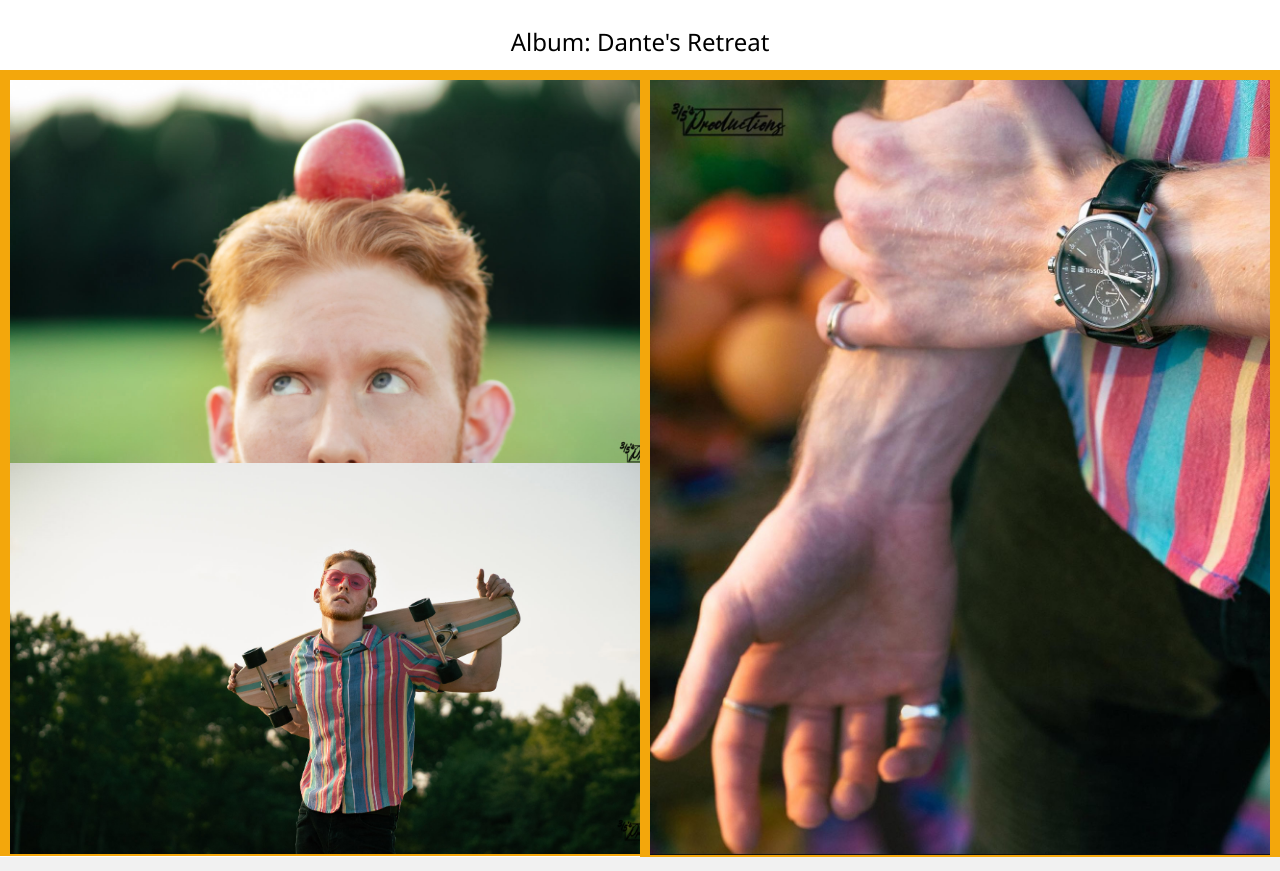
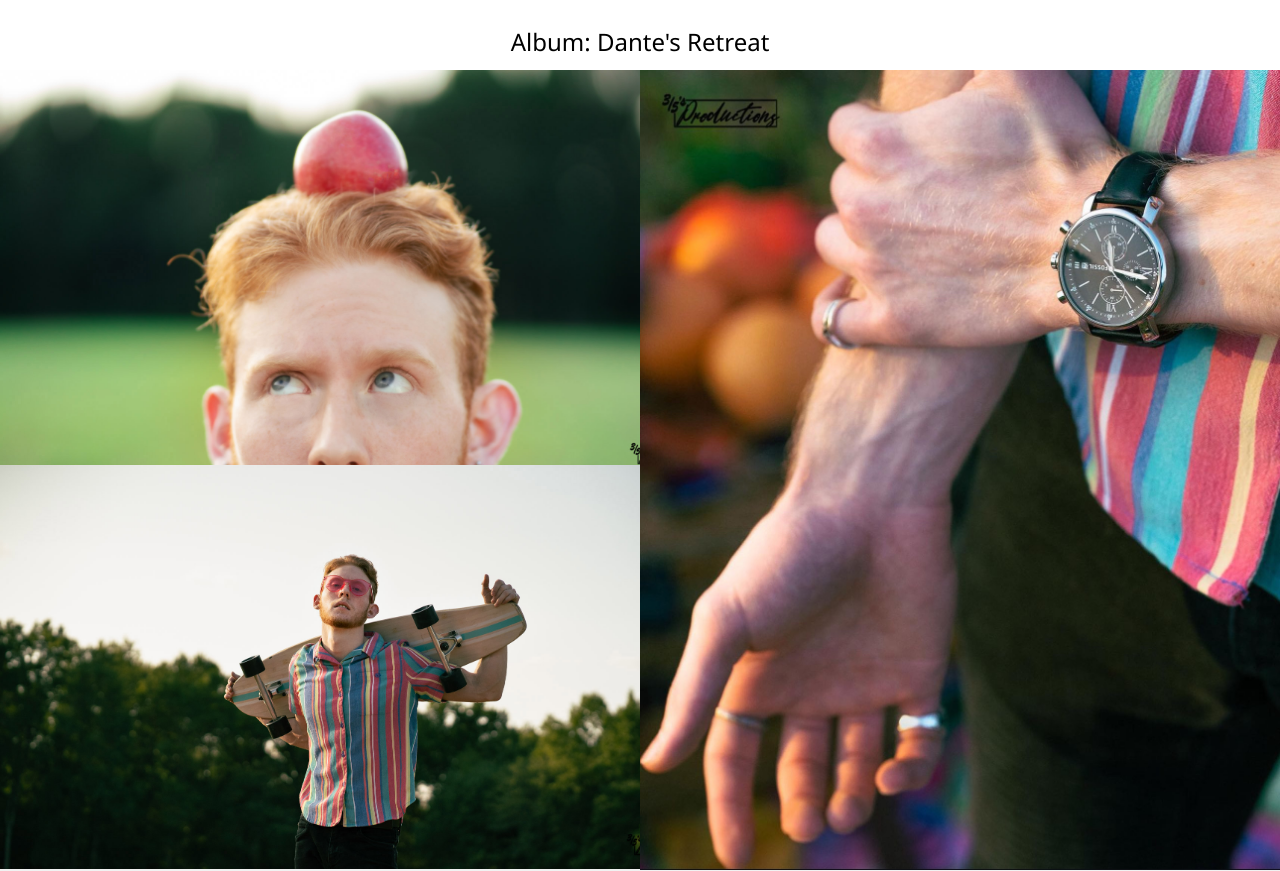
Before and after one commit to IvanZ712/IvanZ712.github.io, a plain HTML site: page index.html in a window 1280 px wide. Shown: the part 86-957 px from the top of the page. Drawn offline with nearby package versions, Linux system fonts and the light colour scheme.

Commit message:
Update index.html

```diff
--- a/index.html
+++ b/index.html
@@ -21,11 +21,6 @@ body {font-family: "Raleway", Arial, sans-serif}
   font-weight: bold;
   color: black;
 }
-
-.w3-half {
-  background-color: #f3a70c; /* Background color for image containers */
-  padding: 10px; /* Optional padding to space out the images from the container edges */
-}
 </style>
 </head>
 <body>
@@ -44,7 +39,7 @@ body {font-family: "Raleway", Arial, sans-serif}
     <h2 class="w3-center" style="font-size:24px;">Album: Dante's Retreat</h2> <!-- Removed bold from header -->
     <div class="w3-half">
       <img src="Dante's-Retreat-2.jpg" style="width:112%">
-      <img src="Dante's-Retreat-23.jpg" style="width:112.05%">
+      <img src="Dante's-Retreat-23.jpg" style="width:112%">
     </div>
 
     <div class="w3-half">
```
